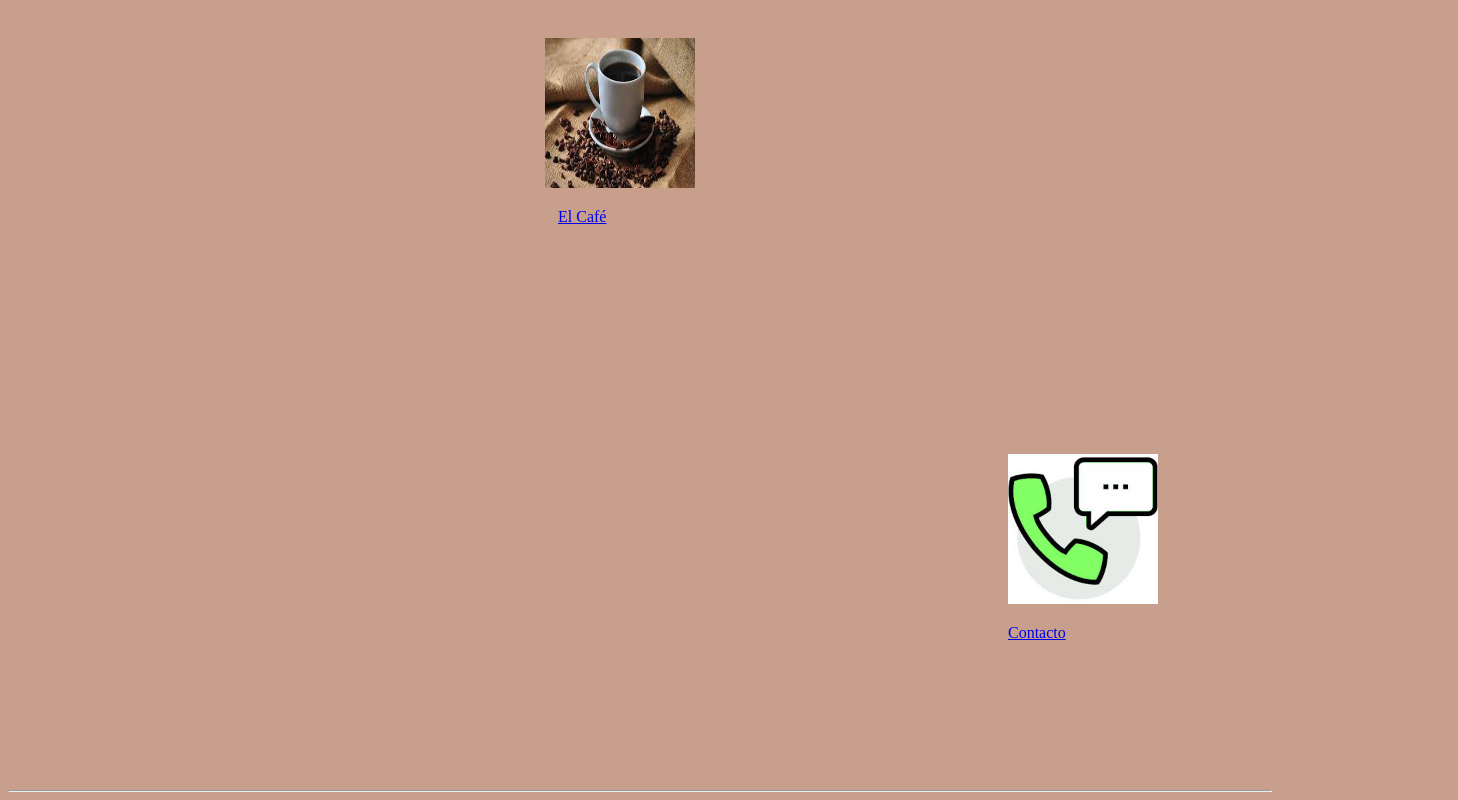
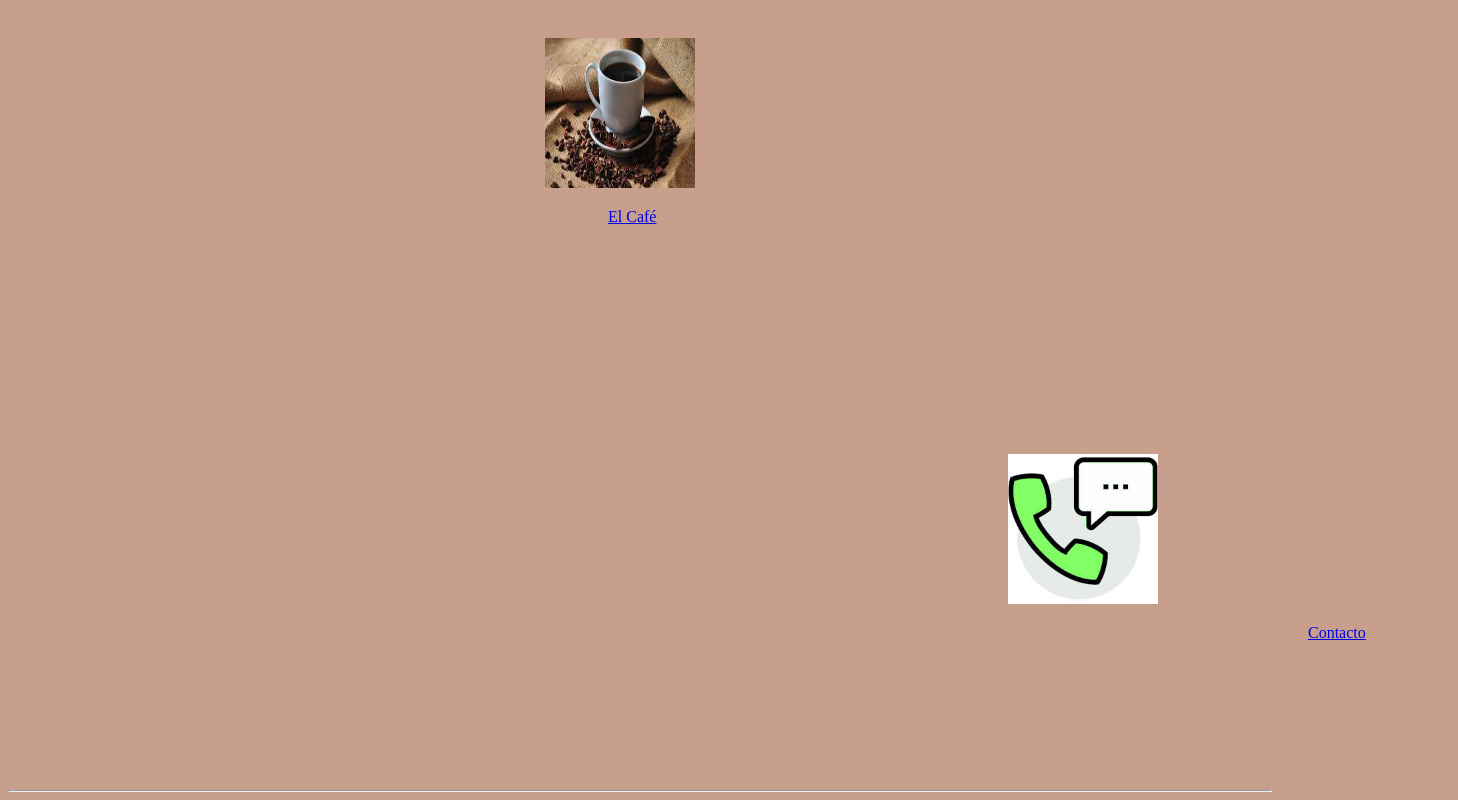
Before and after one commit to sfom1/3.9, a plain HTML site: page index.html in a window 1280 px wide. Shown: the part 466-1266 px from the top of the page, 1458 px wide, since content can reach past the window. Drawn offline with Linux system fonts and the light colour scheme.

Commit message:
Update style.css

```diff
--- a/style.css
+++ b/style.css
@@ -32,14 +32,14 @@ p.p3 {  height: 150px;
 }
 p.p4 {
   height: 150px;
-  left: 550px;
+  left: 600px;
   position: relative;
   top: 0px;
   width: 150px;
 }
 p.p5 {
   height: 150px;
-  left: 1000px;
+  left: 1300px;
   position: relative;
   top: 0px;
   width: 150px;
```
